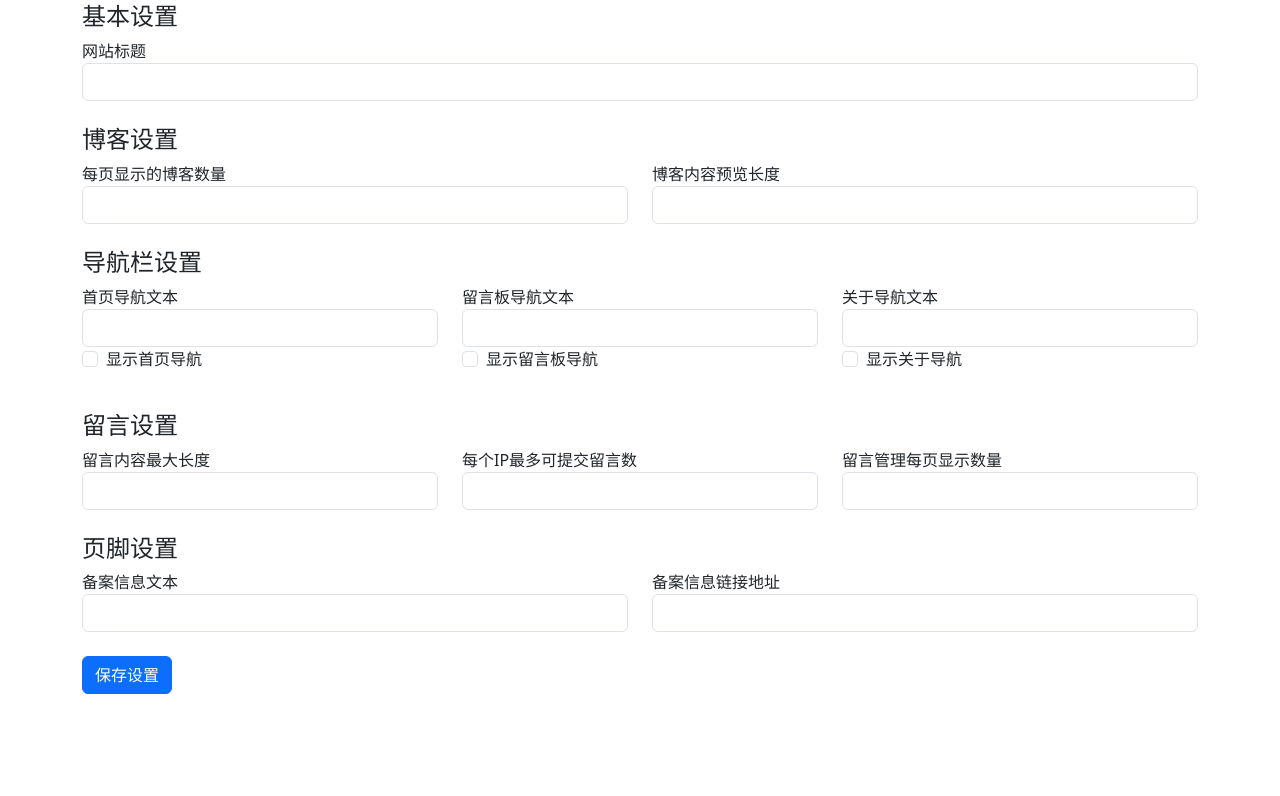
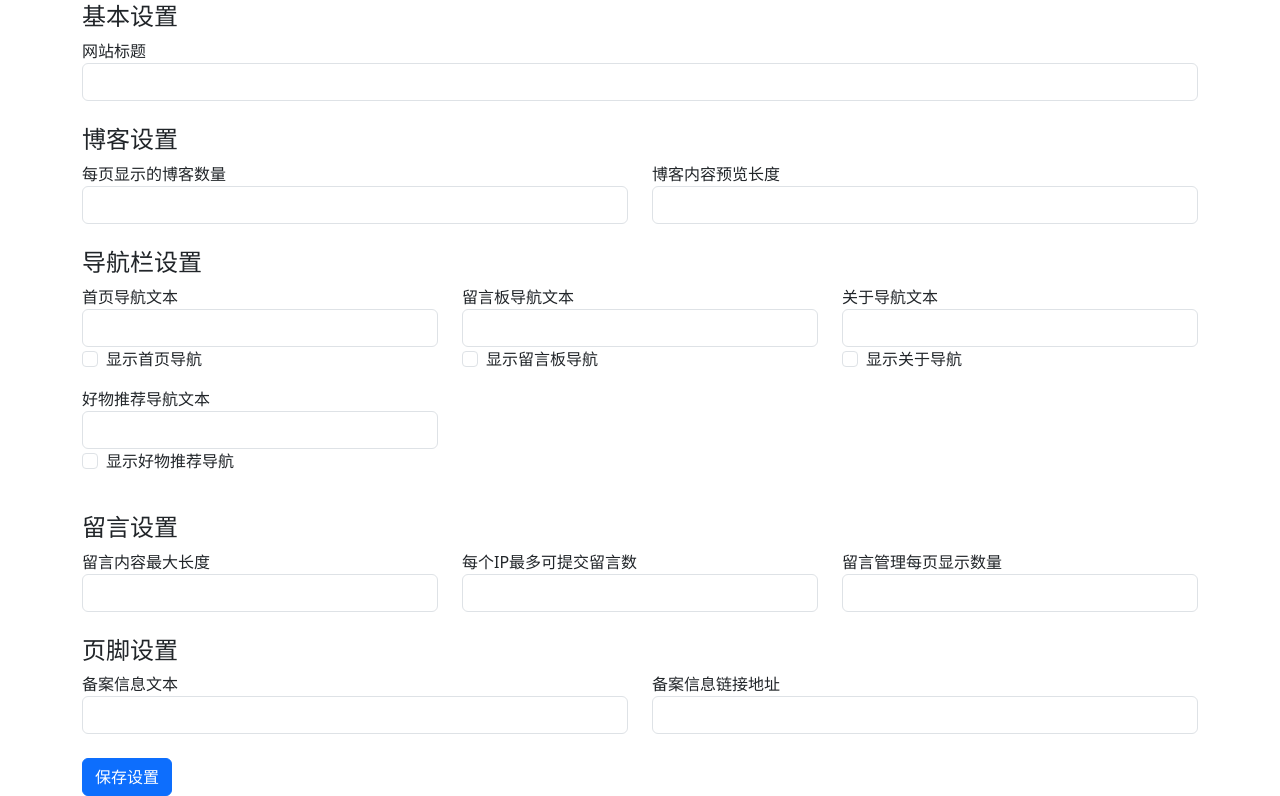
Before and after one commit to liuxixin618/boke, a Flask app: page /admin/settings in a window 1280 px wide. Shown: the part 140-936 px from the top of the page. Before the commit the page ends 834 px from the top, so only its background shows below. Run offline with Flask 2, Linux system fonts and the light colour scheme; the visitor is signed in with stand-in values (Sample User, id 1); data that the repository does not hold is empty; some libraries are stand-ins or nearby versions.

Commit message:
S 显示好物推荐页面

```diff
--- a/app/__init__.py
+++ b/app/__init__.py
@@ -132,6 +132,18 @@ def create_app(config_name='development'):
                     'type': 'bool'
                 },
                 {
+                    'key': 'nav_goods_text',
+                    'value': '好物推荐',
+                    'description': '好物推荐导航文本',
+                    'type': 'str'
+                },
+                {
+                    'key': 'nav_goods_visible',
+                    'value': 'true',
+                    'description': '是否显示好物推荐导航',
+                    'type': 'bool'
+                },
+                {
                     'key': 'max_message_length',
                     'value': '500',
                     'description': '留言内容最大长度',
--- a/app/templates/admin/settings.html
+++ b/app/templates/admin/settings.html
@@ -64,6 +64,16 @@
                     <label class="form-check-label" for="nav_about_visible">显示关于导航</label>
                 </div>
             </div>
+            <div class="col-md-4">
+                <div class="form-group">
+                    <label for="nav_goods_text">好物推荐导航文本</label>
+                    <input type="text" class="form-control" id="nav_goods_text" name="nav_goods_text" value="{{ site_config.nav_goods_text }}" required>
+                </div>
+                <div class="form-check mb-3">
+                    <input type="checkbox" class="form-check-input" id="nav_goods_visible" name="nav_goods_visible" {% if site_config.nav_goods_visible %}checked{% endif %}>
+                    <label class="form-check-label" for="nav_goods_visible">显示好物推荐导航</label>
+                </div>
+            </div>
         </div>
 
         <h4 class="mt-4">留言设置</h4>
```
Also changed, not shown: app/templates/main/base.html (+8 -0 lines).
